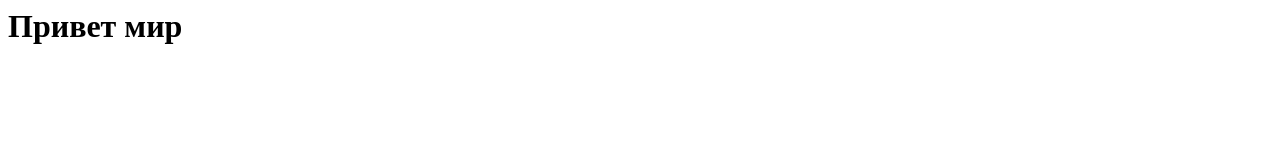
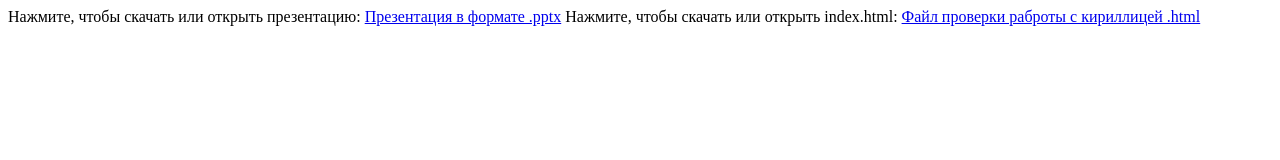
Before and after one commit to Sofia1011/TOLIK228, a plain HTML site: page index.html in a window 1280 px wide. Drawn offline with Linux system fonts and the light colour scheme.

Commit message:
Update index.html

```diff
--- a/index.html
+++ b/index.html
@@ -1,9 +1,16 @@
 <!DOCTYPE htnl>
-<html Lang="ru">
+<html>
   <head>
-  <title>Привет мир</title>
+  <title>Моя презентация</title>
   </head>
 <body>
-<h1>Привет мир</h1>
+
+<p>
+Нажмите, чтобы скачать или открыть презентацию:
+<a href="СетьВводной.pptx">Презентация в формате .pptx</a>
+Нажмите, чтобы скачать или открыть index.html:
+<a href="index.html">Файл проверки раброты с кириллицей .html</a>
+</p>
+
 </body>
 </html>
```
